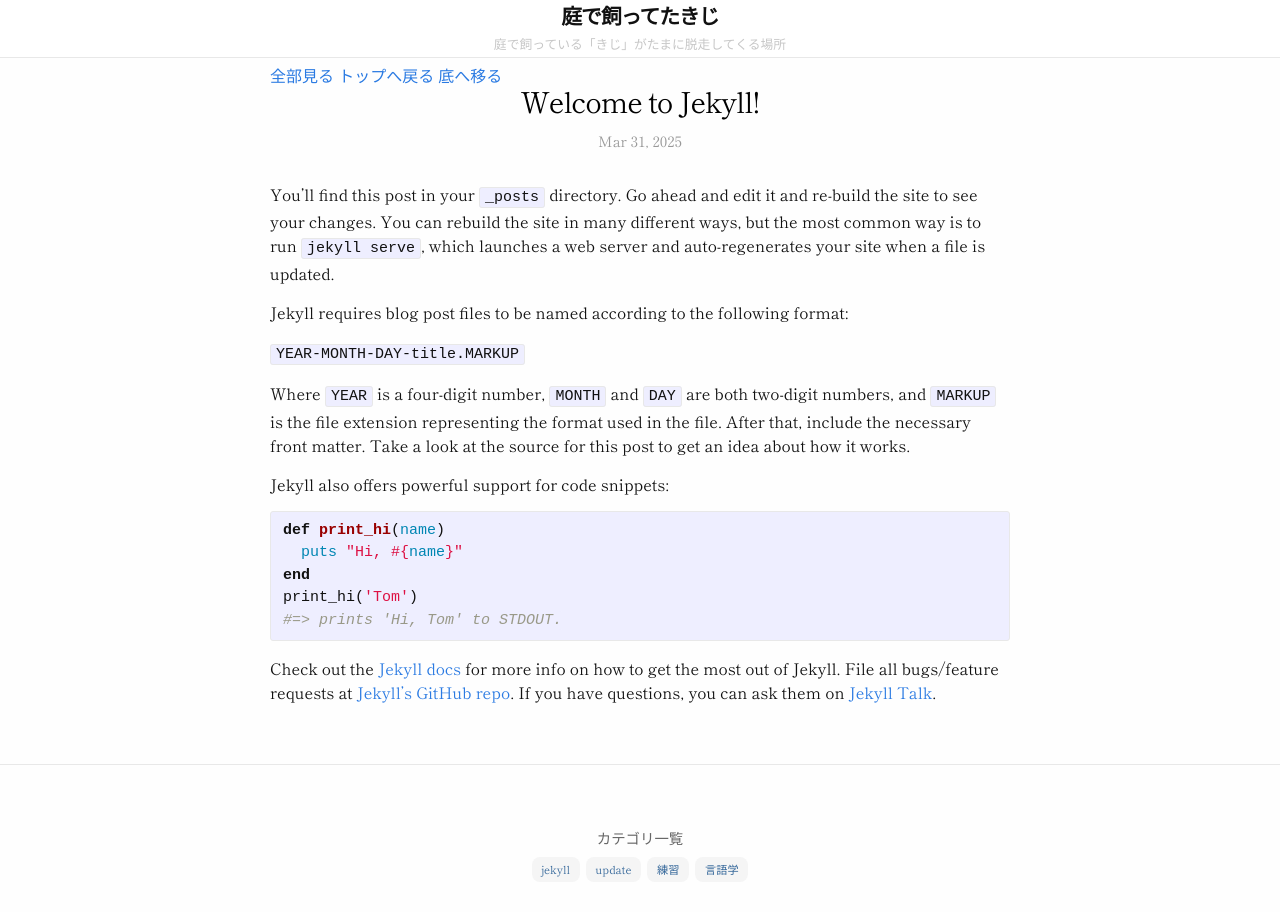
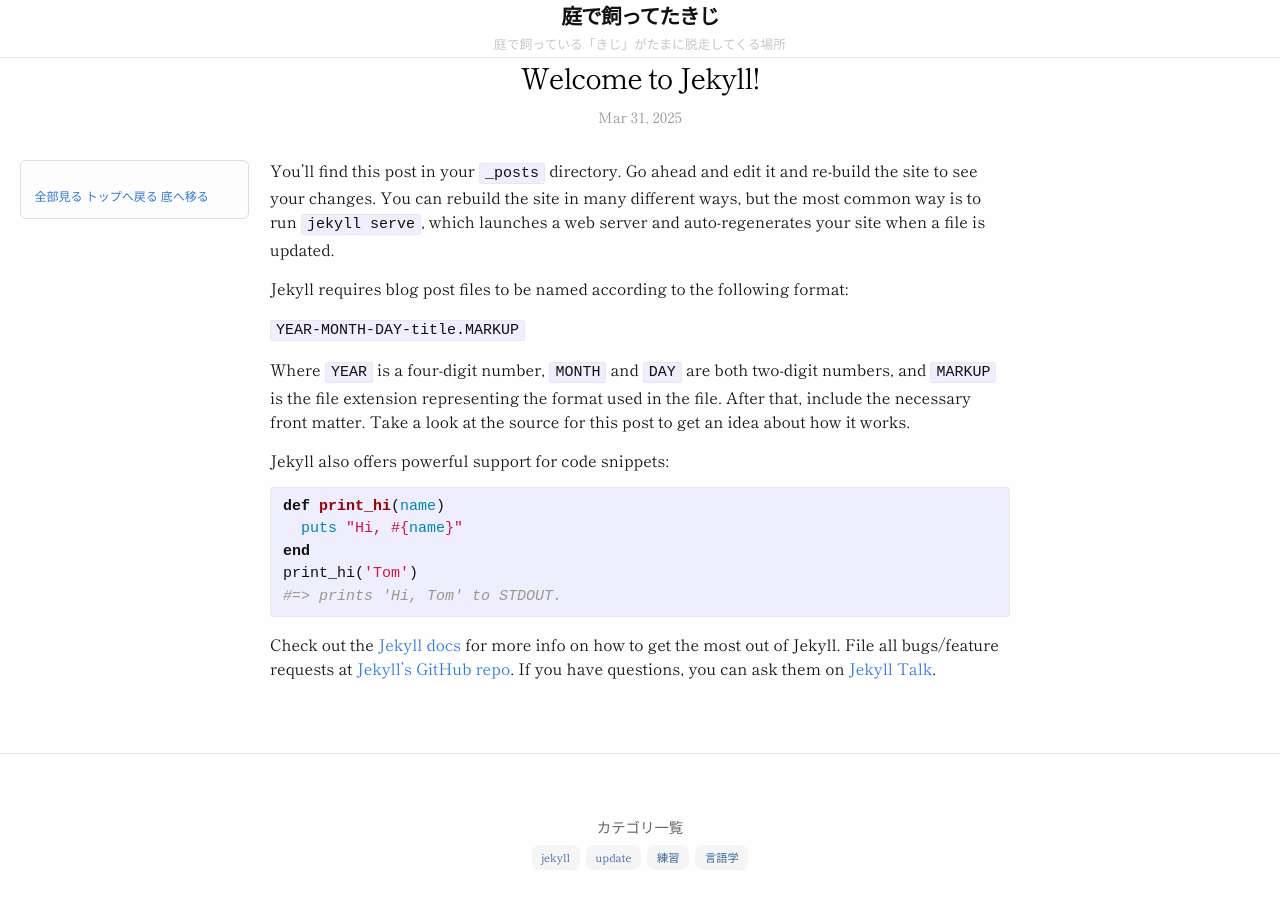
Before and after one commit to njargon/njargon.github.io, a Jekyll site: the page built from _posts/記事 袖水/2025-03-31-welcome-to-jekyll.md, in a window 1280 px wide. Built offline with Jekyll 4.4.1, drawn with Linux system fonts in a browser that asks for light colours.

Commit message:
fix: 記事タイトル上ではなく左に目次を固定表示

```diff
--- a/assets/main.scss
+++ b/assets/main.scss
@@ -376,3 +376,60 @@ mark {
     max-width: 100%;
   }
 }
+
+
+/* 目次 */
+.ui-affix-toc {
+  position: fixed;
+  top: 160px;
+  left: 20px;
+  width: 200px;
+  max-height: 80vh;
+  overflow-y: auto;
+  background: #fdfdfd;
+  border: 1px solid #ddd;
+  border-radius: 6px;
+  padding: 1em;
+  font-size: 0.85rem;
+  z-index: 100;
+}
+
+.ui-affix-toc .toc-menu {
+  margin-top: 1em;
+  font-size: 0.75rem;
+}
+
+.ui-affix-toc .toc a {
+  color: #336699;
+  text-decoration: none;
+  display: block;
+  margin-bottom: 0.3em;
+}
+
+.ui-affix-toc .toc .nav ul {
+  padding-left: 1em;
+}
+
+.post-page {
+  display: flex;
+  flex-direction: row;
+  gap: 2rem;
+}
+
+.post-page article.post {
+  flex-grow: 1;
+}
+
+.post-page {
+  display: flex;
+  flex-direction: row;
+  align-items: flex-start;
+  gap: 2rem;
+}
+
+#ui-toc-affix {
+  position: fixed;
+  top: 160px;
+  left: 20px;
+  width: 200px;
+}
```
